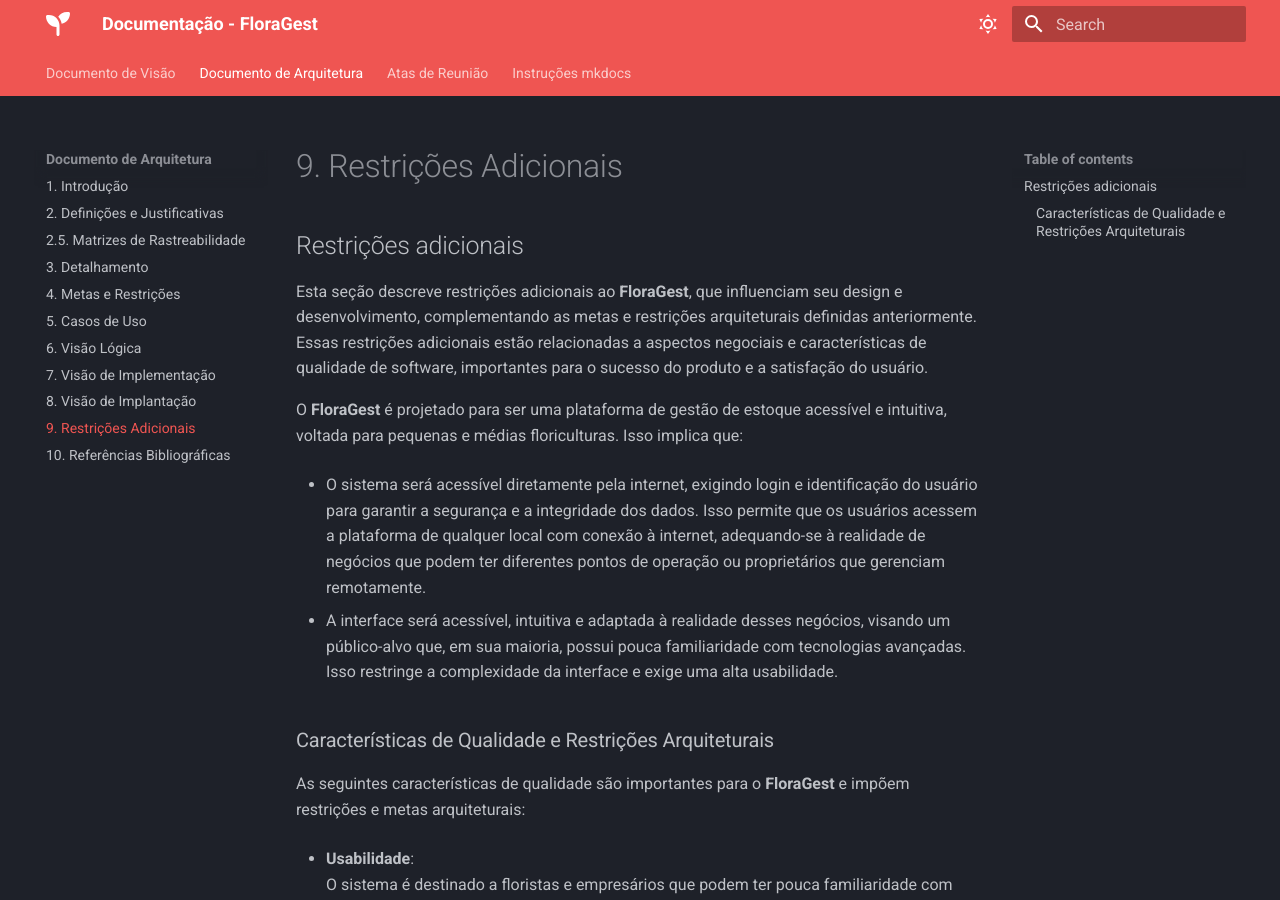
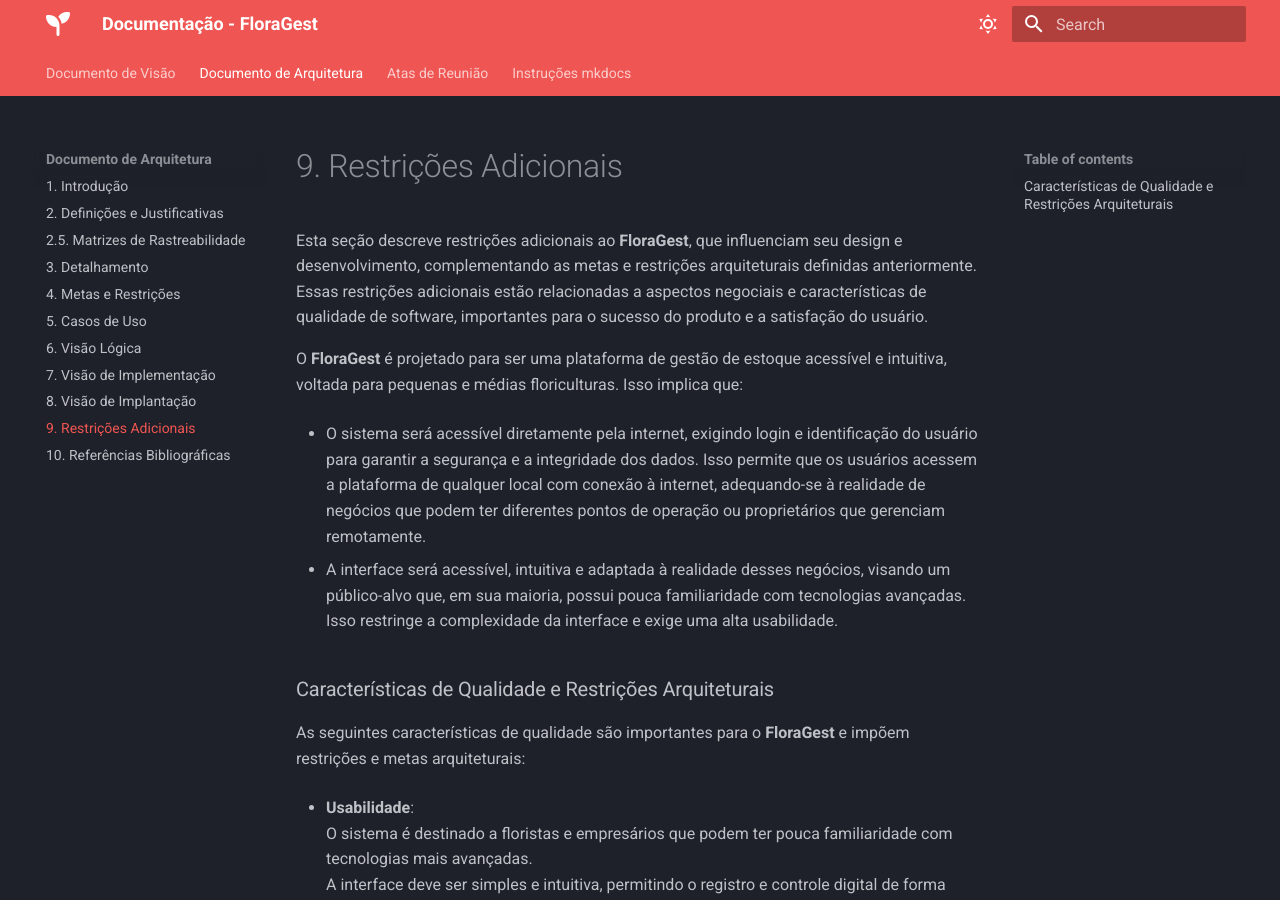
Before and after one commit to FGA0138-MDS-Ajax/2025.1-Jera, an MkDocs documentation site: the page built from docs/doc-arq/11_restricoes_adicionais.md, in a window 1280 px wide and 900 px high. Built offline with MkDocs 1.6.1 and Material for MkDocs 9.7.7, drawn with Linux system fonts in a browser that asks for light colours.

Commit message:
Correção no texto

```diff
--- a/docs/doc-arq/11_restricoes_adicionais.md
+++ b/docs/doc-arq/11_restricoes_adicionais.md
@@ -1,5 +1,3 @@
-## Restrições adicionais
-
 Esta seção descreve restrições adicionais ao **FloraGest**, que influenciam seu design e desenvolvimento, complementando as metas e restrições arquiteturais definidas anteriormente. Essas restrições adicionais estão relacionadas a aspectos negociais e características de qualidade de software, importantes para o sucesso do produto e a satisfação do usuário.
 
 O **FloraGest** é projetado para ser uma plataforma de gestão de estoque acessível e intuitiva, voltada para pequenas e médias floriculturas. Isso implica que:
```
